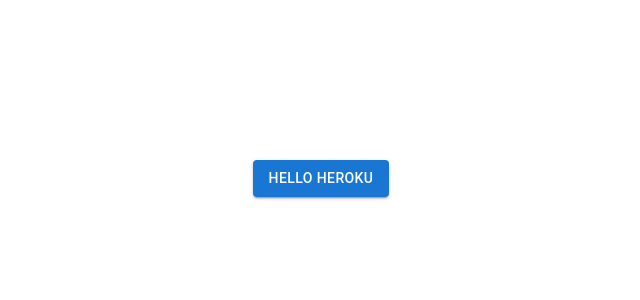
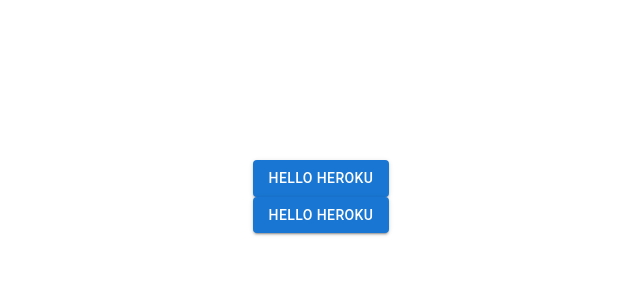
Before and after one commit to salahgh/api_test_redux, a React (Create React App) app: page / in a window 1280 px wide. Shown: the top 300 px of the page, without its empty margins (319-959 px from the left). Built offline with nearby package versions, Linux system fonts and the light colour scheme.

Commit message:
first commit

```diff
--- a/src/App.js
+++ b/src/App.js
@@ -9,6 +9,9 @@
             <Button variant={'contained'} onClick={() => alert('hello heroku')}>
                 hello heroku
             </Button>
+            <Button variant={'contained'} onClick={() => alert('hello heroku')}>
+                hello heroku
+            </Button>
         </Stack>
     </div>
   );
```
